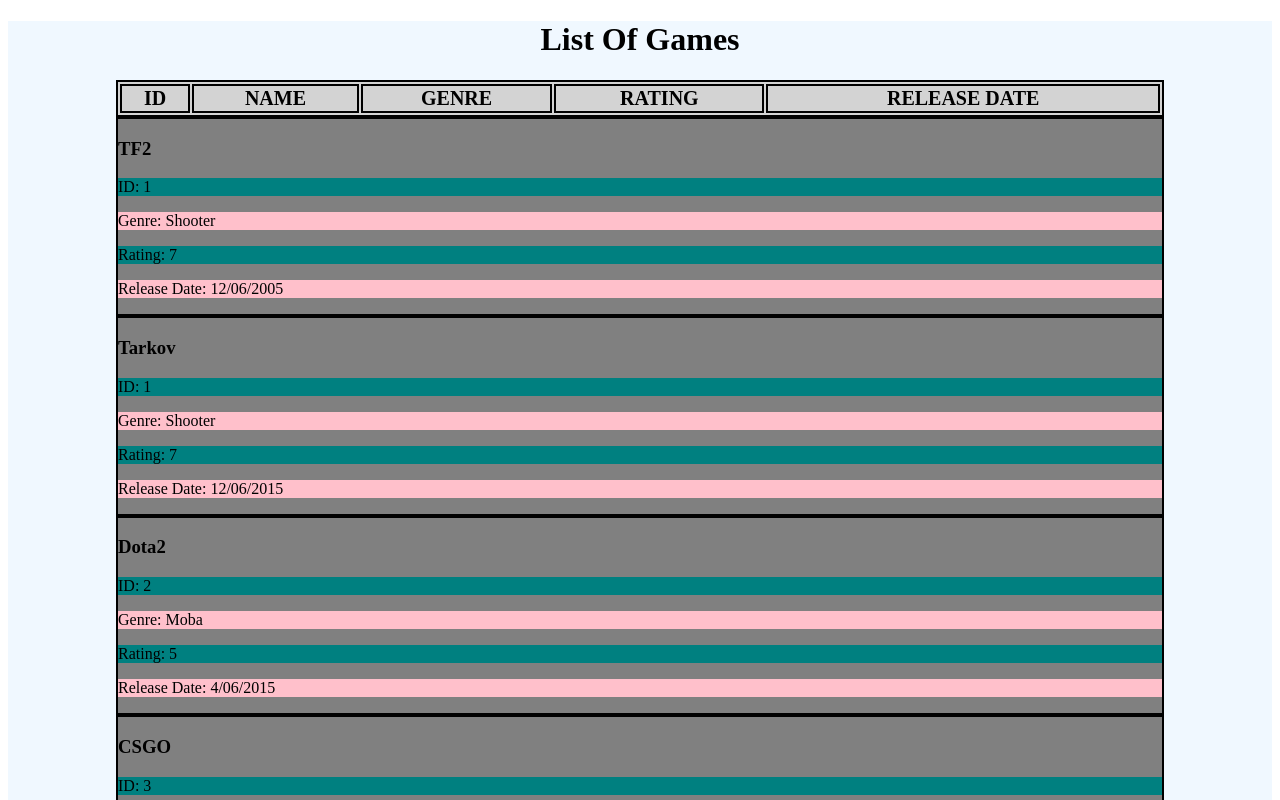
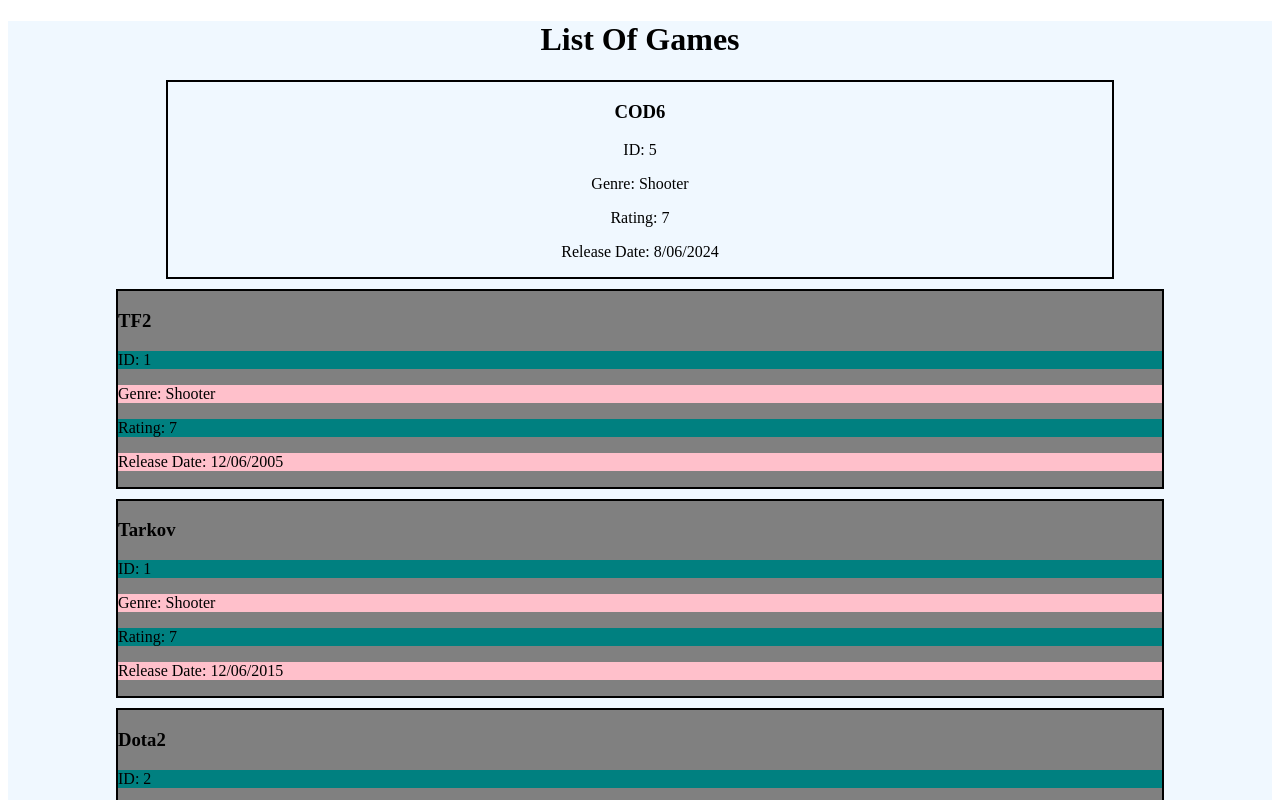
Before and after one commit to YousifSako/yousif_sako_Learning_Angular, an Angular app: page / in a window 1280 px wide. Shown: the top 800 px of the page. Built offline with nearby package versions, Linux system fonts and the light colour scheme.

Commit message:
Assignment 4 Completed

```diff
--- a/src/app/app.component.css
+++ b/src/app/app.component.css
@@ -13,3 +13,7 @@
   background-color: lightgray;
   font-size: 20px;
 }
+
+p, h3{
+  text-align: center;
+}
--- a/src/app/app.component.html
+++ b/src/app/app.component.html
@@ -9,22 +9,14 @@
     <div>
       <div>
         <h1>List Of Games</h1>
-        <table style="width:100%">
-          <tr>
-            <th>ID</th>
-            <th>NAME</th>
-            <th>GENRE</th>
-            <th>RATING</th>
-            <th>RELEASE DATE</th>
-          </tr>
-          <tr *ngFor="let game of gameList" >
-            <td>{{game.id}}</td>
-            <td>{{game.name}} </td>
-            <td>{{game.genre}}</td>
-            <td>{{game.rating}} </td>
-            <td *ngIf="game.releaseDate">{{game.releaseDate}}</td>
-          </tr>
-        </table>
+        <div *ngIf="gameItem" style="border: 2px solid;">
+          <h3>{{ gameItem.name }}</h3>
+          <p>ID: {{ gameItem.id }}</p>
+          <p>Genre: {{ gameItem.genre }}</p>
+          <p>Rating: {{ gameItem.rating }}</p>
+          <p *ngIf="gameItem.releaseDate">Release Date: {{ gameItem.releaseDate }}</p>
+        </div>
+        <app-games-list-item></app-games-list-item>
         <app-games-list></app-games-list>
       </div>
     </div>
--- a/src/app/app.component.ts
+++ b/src/app/app.component.ts
@@ -1,17 +1,30 @@
-import { Component } from '@angular/core';
+import {Component, OnInit} from '@angular/core';
 import { RouterOutlet } from '@angular/router';
 import { Games } from "./shared/models/games";
 import {NgForOf, NgIf} from "@angular/common";
 import {GamesListComponent} from "./games-list/games-list.component";
-
+import {gameList} from "./data/mock-content";
+import {GamesListItemComponent} from "./games-list-item/games-list-item.component";
+import {GameService} from "./services/game.service";
 
 @Component({
   selector: 'app-root',
   standalone: true,
-  imports: [RouterOutlet, NgIf, NgForOf, GamesListComponent],
+  imports: [RouterOutlet, NgIf, NgForOf, GamesListComponent, GamesListItemComponent],
   templateUrl: './app.component.html',
   styleUrl: './app.component.css'
 })
-export class AppComponent {
+export class AppComponent implements OnInit{
   title = 'yousif-sako-Learning-Angular';
+
+  constructor(private gameService: GameService) {
+  }
+
+  gameItem: Games | undefined;
+  ngOnInit(): void {
+    this.gameService.getGameById(5).subscribe((gameItem) =>{
+      this.gameItem = gameItem;
+    });
+  }
+  protected readonly gameList = gameList;
 }
--- a/src/app/games-list-item/games-list-item.component.css
+++ b/src/app/games-list-item/games-list-item.component.css
@@ -1,7 +1,6 @@
 div {
   background: gray;
 }
-
 p:nth-of-type(odd) {
   background: teal;
 }
@@ -9,3 +8,6 @@
 p:nth-of-type(even) {
   background: pink;
 }
+div {
+  margin: 10px 0 10px 0;
+}
```
